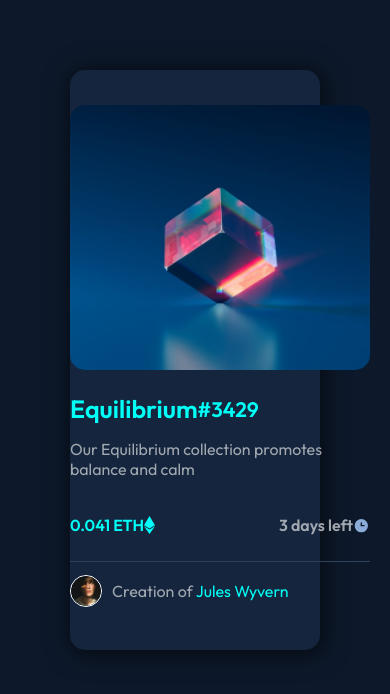
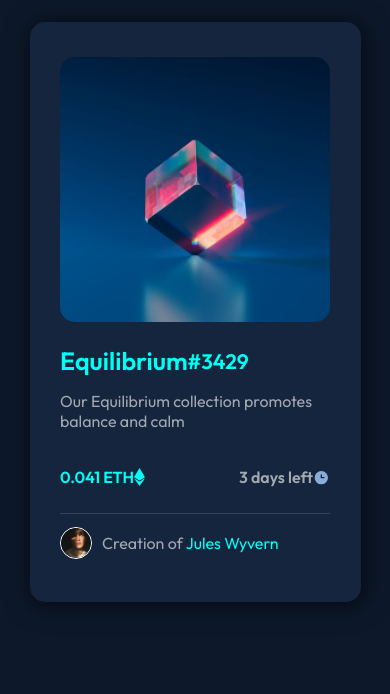
Before and after one commit to NickDimitrov702/NFTpreveiw, a website: page index.html in a window 390 px wide. Drawn offline with Linux system fonts and the light colour scheme.

Commit message:
media-query for 375px. Basic project, done!

```diff
--- a/nft-wrapper.css
+++ b/nft-wrapper.css
@@ -29,8 +29,6 @@
     height: 265px;
 
 }
-
-
 
 
 #main-info-wrapper{
@@ -140,3 +138,62 @@
     opacity: 0.5;
     cursor: pointer;
 }
+
+
+
+@media all and (max-width: 440px) {
+
+    html {
+        background-color: hsl(217, 54%, 11%);
+        height: 100vh;
+        max-width: 375px;
+        margin: auto;
+        font-family: 'Outfit', sans-serif;
+    }
+
+    body {
+        max-width: 375px;
+        margin: auto;
+        padding: 22px;
+
+    }
+
+    #nft-wrapper {
+        min-width: 300px;
+        margin: auto;
+    }
+
+    #nft-main-img-wrapper {
+        width: 270px;
+    }
+
+    #nft-main-img {
+        max-width: 100%;
+        margin: auto;
+    }
+
+    #main-info-wrapper{
+        display: flex;
+        flex-direction: column;
+        border-bottom: 1px solid hsl(215, 32%, 27%);
+        width:  270px;
+        margin: -30px auto;
+    }
+
+    .desription-wrapper {
+        display: flex;
+        width: 270px;
+        /* margin-left: 36px; */
+        margin-top: -20px;
+        color: hsla(207, 8%, 77%, 0.822);
+        margin-bottom: 10px;
+
+    }
+
+    .avatar-wrapper {
+        width: 270px;
+        display: flex;
+        align-items: center;
+        margin: auto;
+    }
+}
```
